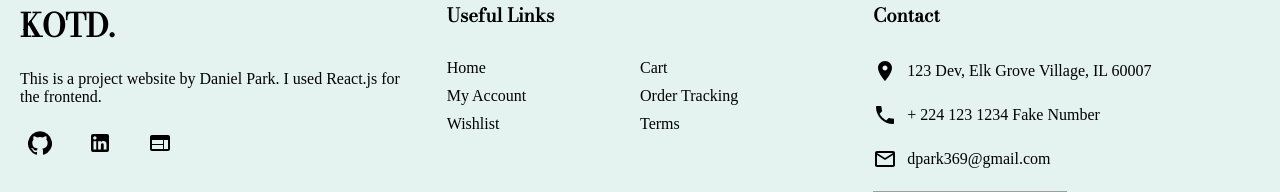
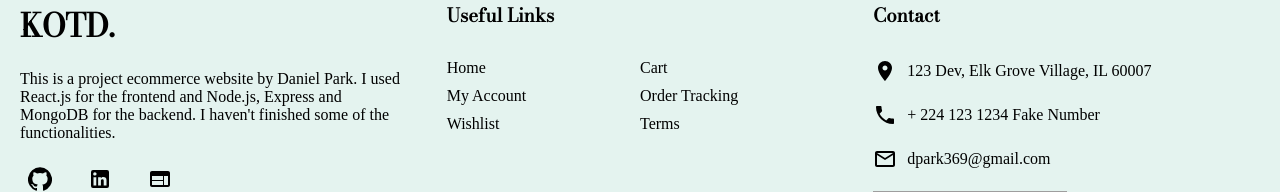
Before and after one commit to dpark369/KOTD-Ecommerce, a React (Create React App) app: page / in a window 1280 px wide. Shown: the part 2096-2288 px from the top of the page. Built offline with nearby package versions, Linux system fonts and the light colour scheme; no server answers; grey boxes are pictures that could not be loaded.

Commit message:
Changed the Description

```diff
--- a/src/components/Footer.jsx
+++ b/src/components/Footer.jsx
@@ -84,7 +84,10 @@ const Footer = () => {
 		<Container>
 			<Left>
 				<Logo>KOTD.</Logo>
-				<Desc>This is a project website by Daniel Park. I used React.js for the frontend.</Desc>
+				<Desc>
+					This is a project ecommerce website by Daniel Park. I used React.js for the frontend and Node.js, Express and MongoDB for the
+					backend. I haven't finished some of the functionalities.
+				</Desc>
 				<SocialContainer>
 					<SocialIcon>
 						<Link href='https://github.com/dpark369'>
```
